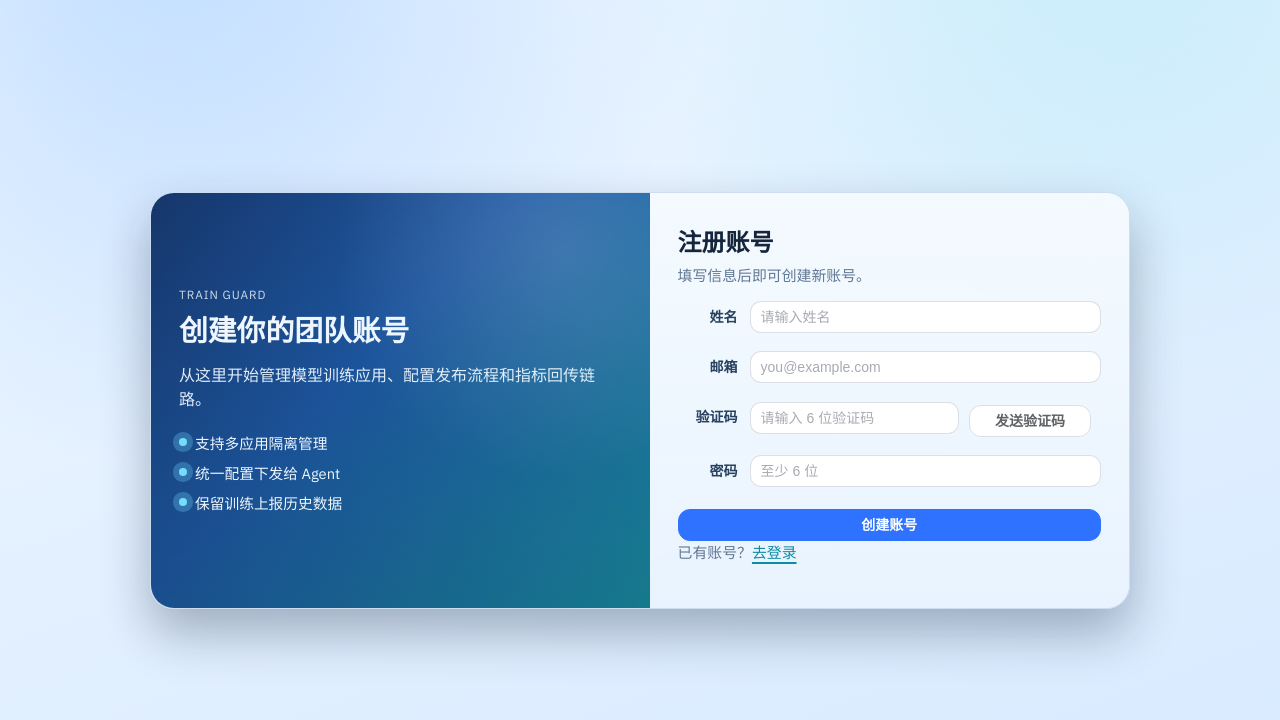
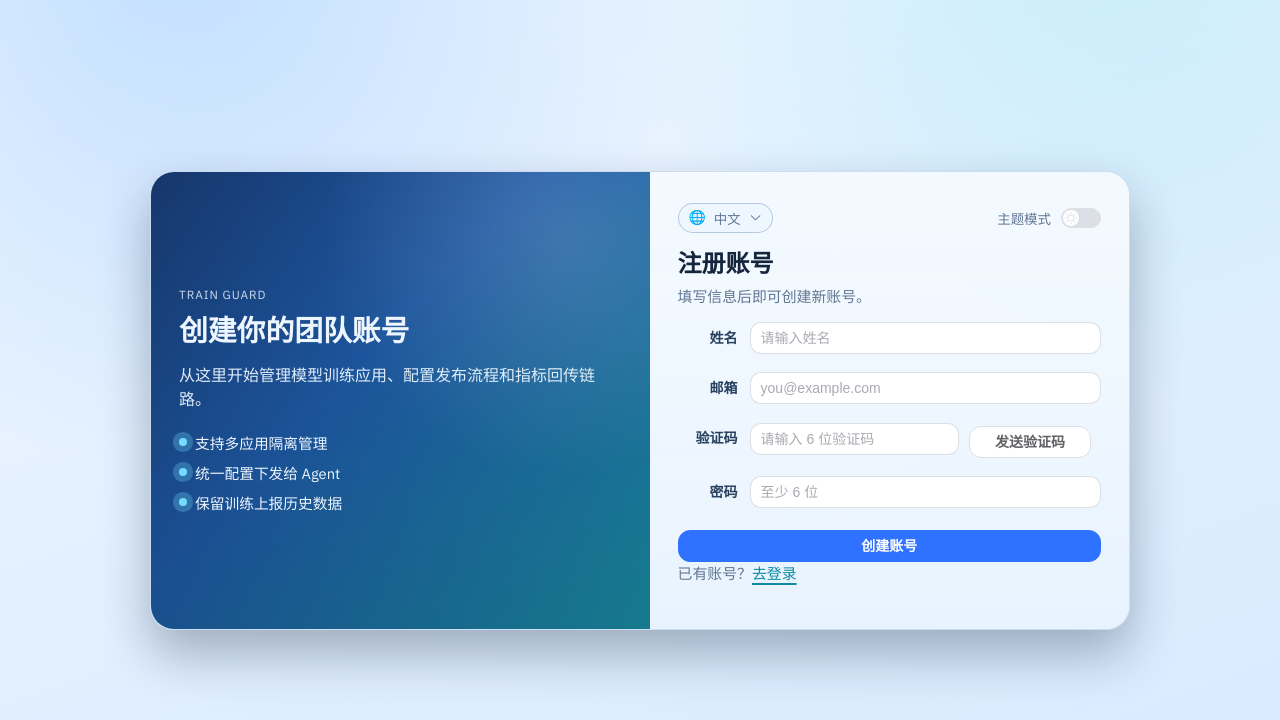
Before and after one commit to samoyed24/train-guard-dashboard, a Vue app in the folder frontend/: page /register in a window 1280 px wide. Shown: the top 720 px of the page. Built offline with nearby package versions, Linux system fonts and the light colour scheme; no server answers.

Commit message:
feat(frontend): add auth page theme and locale controls with persistence

```diff
--- a/frontend/src/main.ts
+++ b/frontend/src/main.ts
@@ -8,6 +8,19 @@ import router from "./router";
 import { i18n } from "./i18n";
 import "./styles.css";
 
+function readThemeMode(): "light" | "dark" {
+  const stored = localStorage.getItem("ui_theme_mode");
+  if (stored === "light" || stored === "dark") return stored;
+  return window.matchMedia("(prefers-color-scheme: dark)").matches ? "dark" : "light";
+}
+
+function applyTheme(mode: "light" | "dark") {
+  document.documentElement.setAttribute("data-theme", mode);
+  localStorage.setItem("ui_theme_mode", mode);
+}
+
+applyTheme(readThemeMode());
+
 const app = createApp(App);
 app.use(createPinia());
 app.use(router);
--- a/frontend/src/styles.css
+++ b/frontend/src/styles.css
@@ -1000,6 +1000,61 @@ a {
   color: rgba(255, 232, 235, 0.72);
 }
 
+:root[data-theme="dark"] .auth-scene {
+  background:
+    radial-gradient(circle at 16% -12%, rgba(58, 117, 220, 0.26), transparent 34%),
+    radial-gradient(circle at 88% -14%, rgba(62, 195, 212, 0.2), transparent 32%),
+    linear-gradient(160deg, #071423 0%, #0a1a2d 50%, #0b1c31 100%);
+}
+
+:root[data-theme="dark"] .auth-card {
+  border-color: rgba(78, 114, 156, 0.58);
+  background: rgba(14, 30, 47, 0.84);
+}
+
+:root[data-theme="dark"] .auth-hero {
+  background:
+    radial-gradient(circle at 82% 14%, rgba(144, 194, 255, 0.18), transparent 42%),
+    linear-gradient(134deg, #112b4d 0%, #184a84 46%, #166f86 100%);
+}
+
+:root[data-theme="dark"] .auth-form-panel {
+  background: linear-gradient(180deg, rgba(15, 30, 48, 0.9), rgba(14, 27, 43, 0.86));
+}
+
+:root[data-theme="dark"] .auth-form-panel h2 {
+  color: #e4efff;
+}
+
+:root[data-theme="dark"] .auth-form-panel > p,
+:root[data-theme="dark"] .auth-link {
+  color: #9fb7d5;
+}
+
+:root[data-theme="dark"] .auth-link a {
+  color: #7fd7e8;
+}
+
+:root[data-theme="dark"] .auth-form .el-form-item__label {
+  color: #c6dcf7;
+}
+
+:root[data-theme="dark"] .auth-theme-toggle {
+  color: #aac3e1;
+}
+
+:root[data-theme="dark"] .auth-locale-trigger {
+  border-color: rgba(88, 122, 161, 0.72);
+  background: rgba(19, 37, 59, 0.74);
+  color: #aac3e1;
+}
+
+:root[data-theme="dark"] .auth-locale-trigger:hover {
+  border-color: #7eaef2;
+  background: rgba(27, 48, 74, 0.9);
+  color: #aac3e1;
+}
+
 :root[data-theme="dark"] .stat-pill,
 :root[data-theme="dark"] .overview-stat-pill,
 :root[data-theme="dark"] .pulse-stat-pill,
@@ -1469,6 +1524,46 @@ a {
   align-content: center;
 }
 
+.auth-control-row {
+  margin: 0 0 10px;
+  display: flex;
+  justify-content: space-between;
+  align-items: center;
+  gap: 10px;
+}
+
+.auth-locale-trigger {
+  border: 1px solid rgba(152, 176, 209, 0.66);
+  background: rgba(235, 246, 255, 0.66);
+  border-radius: 999px;
+  height: 30px;
+  padding: 0 10px;
+  display: inline-flex;
+  align-items: center;
+  gap: 8px;
+  color: var(--ink-soft);
+  font-size: 0.84rem;
+  cursor: pointer;
+}
+
+.auth-locale-trigger .el-icon {
+  font-size: 0.82rem;
+}
+
+.auth-locale-icon {
+  font-size: 0.86rem;
+  line-height: 1;
+}
+
+.auth-theme-toggle {
+  margin: 0;
+  display: flex;
+  align-items: center;
+  gap: 10px;
+  color: var(--ink-soft);
+  font-size: 0.84rem;
+}
+
 .auth-form-panel h2 {
   margin: 0 0 6px;
   font-family: var(--font-heading);
--- a/frontend/src/views/LoginView.vue
+++ b/frontend/src/views/LoginView.vue
@@ -11,6 +11,25 @@
       </aside>
 
       <section class="auth-form-panel">
+        <div class="auth-control-row">
+          <el-dropdown trigger="click" @command="onLocaleCommand">
+            <button class="auth-locale-trigger" type="button">
+              <span class="auth-locale-icon" aria-hidden="true">🌐</span>
+              <span>{{ selectedLocale === "zh-CN" ? t("common.zhCN") : t("common.enUS") }}</span>
+              <el-icon><ArrowDown /></el-icon>
+            </button>
+            <template #dropdown>
+              <el-dropdown-menu>
+                <el-dropdown-item command="zh-CN">{{ t("common.zhCN") }}</el-dropdown-item>
+                <el-dropdown-item command="en-US">{{ t("common.enUS") }}</el-dropdown-item>
+              </el-dropdown-menu>
+            </template>
+          </el-dropdown>
+          <div class="auth-theme-toggle">
+            <span>{{ t("layout.themeMode") }}</span>
+            <el-switch v-model="isDarkMode" :active-action-icon="Moon" :inactive-action-icon="Sunny" />
+          </div>
+        </div>
         <h2>{{ t("auth.loginTitle") }}</h2>
         <p>{{ t("auth.loginDesc") }}</p>
         <el-form class="auth-form" :model="form" label-width="72px" @submit.prevent>
@@ -31,15 +50,17 @@
 </template>
 
 <script setup lang="ts">
-import { computed, reactive } from "vue";
+import { computed, reactive, ref, watch } from "vue";
 import { useRouter } from "vue-router";
 import { ElMessage } from "element-plus";
+import { ArrowDown, Moon, Sunny } from "@element-plus/icons-vue";
 import { useI18n } from "vue-i18n";
+import { setLocale, type AppLocale } from "../i18n";
 import { useAuthStore } from "../stores/auth";
 
 const router = useRouter();
 const auth = useAuthStore();
-const { t, tm } = useI18n();
+const { t, tm, locale } = useI18n();
 
 const isMockMode = String(import.meta.env.VITE_API_MODE ?? "mock").toLowerCase() === "mock";
 const prefillEmail = isMockMode ? String(import.meta.env.VITE_MOCK_LOGIN_EMAIL ?? "") : "";
@@ -47,6 +68,39 @@ const prefillPassword = isMockMode ? String(import.meta.env.VITE_MOCK_LOGIN_PASS
 
 const form = reactive({ email: prefillEmail, password: prefillPassword });
 const heroPoints = computed(() => tm("auth.heroLoginPoints") as string[]);
+const isDarkMode = ref(readThemeMode() === "dark");
+const selectedLocale = ref(locale.value as AppLocale);
+
+function readThemeMode(): "light" | "dark" {
+  const stored = localStorage.getItem("ui_theme_mode");
+  if (stored === "light" || stored === "dark") return stored;
+  return window.matchMedia("(prefers-color-scheme: dark)").matches ? "dark" : "light";
+}
+
+function applyTheme(isDark: boolean) {
+  const mode = isDark ? "dark" : "light";
+  document.documentElement.setAttribute("data-theme", mode);
+  localStorage.setItem("ui_theme_mode", mode);
+}
+
+watch(
+  isDarkMode,
+  (value) => {
+    applyTheme(value);
+  },
+  { immediate: true },
+);
+
+const onLocaleChange = (value: AppLocale) => {
+  setLocale(value);
+  selectedLocale.value = value;
+};
+
+const onLocaleCommand = (value: string | number | object) => {
+  if (value === "zh-CN" || value === "en-US") {
+    onLocaleChange(value);
+  }
+};
 
 const onLogin = async () => {
   try {
--- a/frontend/src/views/RegisterView.vue
+++ b/frontend/src/views/RegisterView.vue
@@ -11,6 +11,25 @@
       </aside>
 
       <section class="auth-form-panel">
+        <div class="auth-control-row">
+          <el-dropdown trigger="click" @command="onLocaleCommand">
+            <button class="auth-locale-trigger" type="button">
+              <span class="auth-locale-icon" aria-hidden="true">🌐</span>
+              <span>{{ selectedLocale === "zh-CN" ? t("common.zhCN") : t("common.enUS") }}</span>
+              <el-icon><ArrowDown /></el-icon>
+            </button>
+            <template #dropdown>
+              <el-dropdown-menu>
+                <el-dropdown-item command="zh-CN">{{ t("common.zhCN") }}</el-dropdown-item>
+                <el-dropdown-item command="en-US">{{ t("common.enUS") }}</el-dropdown-item>
+              </el-dropdown-menu>
+            </template>
+          </el-dropdown>
+          <div class="auth-theme-toggle">
+            <span>{{ t("layout.themeMode") }}</span>
+            <el-switch v-model="isDarkMode" :active-action-icon="Moon" :inactive-action-icon="Sunny" />
+          </div>
+        </div>
         <h2>{{ t("auth.registerTitle") }}</h2>
         <p>{{ t("auth.registerDesc") }}</p>
         <el-form class="auth-form" :model="form" label-width="72px" @submit.prevent>
@@ -46,20 +65,55 @@
 </template>
 
 <script setup lang="ts">
-import { computed, onUnmounted, reactive, ref } from "vue";
+import { computed, onUnmounted, reactive, ref, watch } from "vue";
 import { useRouter } from "vue-router";
 import { ElMessage } from "element-plus";
+import { ArrowDown, Moon, Sunny } from "@element-plus/icons-vue";
 import { useI18n } from "vue-i18n";
+import { setLocale, type AppLocale } from "../i18n";
 import { useAuthStore } from "../stores/auth";
 
 const router = useRouter();
 const auth = useAuthStore();
-const { t, tm } = useI18n();
+const { t, tm, locale } = useI18n();
 const form = reactive({ name: "", email: "", verificationCode: "", password: "" });
 const sendingCode = ref(false);
 const countdown = ref(0);
 let countdownTimer: ReturnType<typeof setInterval> | null = null;
 const heroPoints = computed(() => tm("auth.heroRegisterPoints") as string[]);
+const isDarkMode = ref(readThemeMode() === "dark");
+const selectedLocale = ref(locale.value as AppLocale);
+
+function readThemeMode(): "light" | "dark" {
+  const stored = localStorage.getItem("ui_theme_mode");
+  if (stored === "light" || stored === "dark") return stored;
+  return window.matchMedia("(prefers-color-scheme: dark)").matches ? "dark" : "light";
+}
+
+function applyTheme(isDark: boolean) {
+  const mode = isDark ? "dark" : "light";
+  document.documentElement.setAttribute("data-theme", mode);
+  localStorage.setItem("ui_theme_mode", mode);
+}
+
+watch(
+  isDarkMode,
+  (value) => {
+    applyTheme(value);
+  },
+  { immediate: true },
+);
+
+const onLocaleChange = (value: AppLocale) => {
+  setLocale(value);
+  selectedLocale.value = value;
+};
+
+const onLocaleCommand = (value: string | number | object) => {
+  if (value === "zh-CN" || value === "en-US") {
+    onLocaleChange(value);
+  }
+};
 
 const startCountdown = (seconds = 60) => {
   countdown.value = seconds;
```
